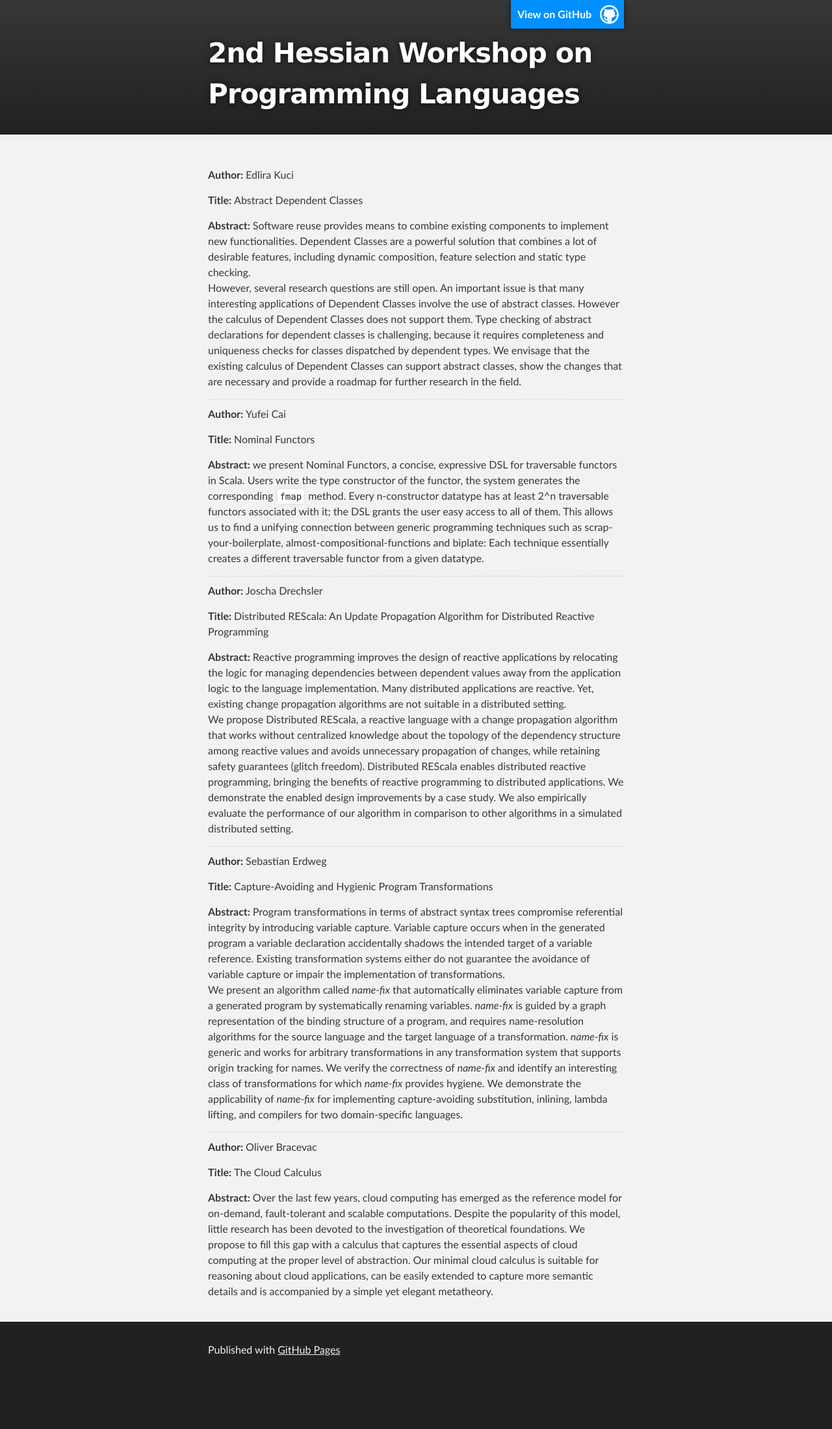
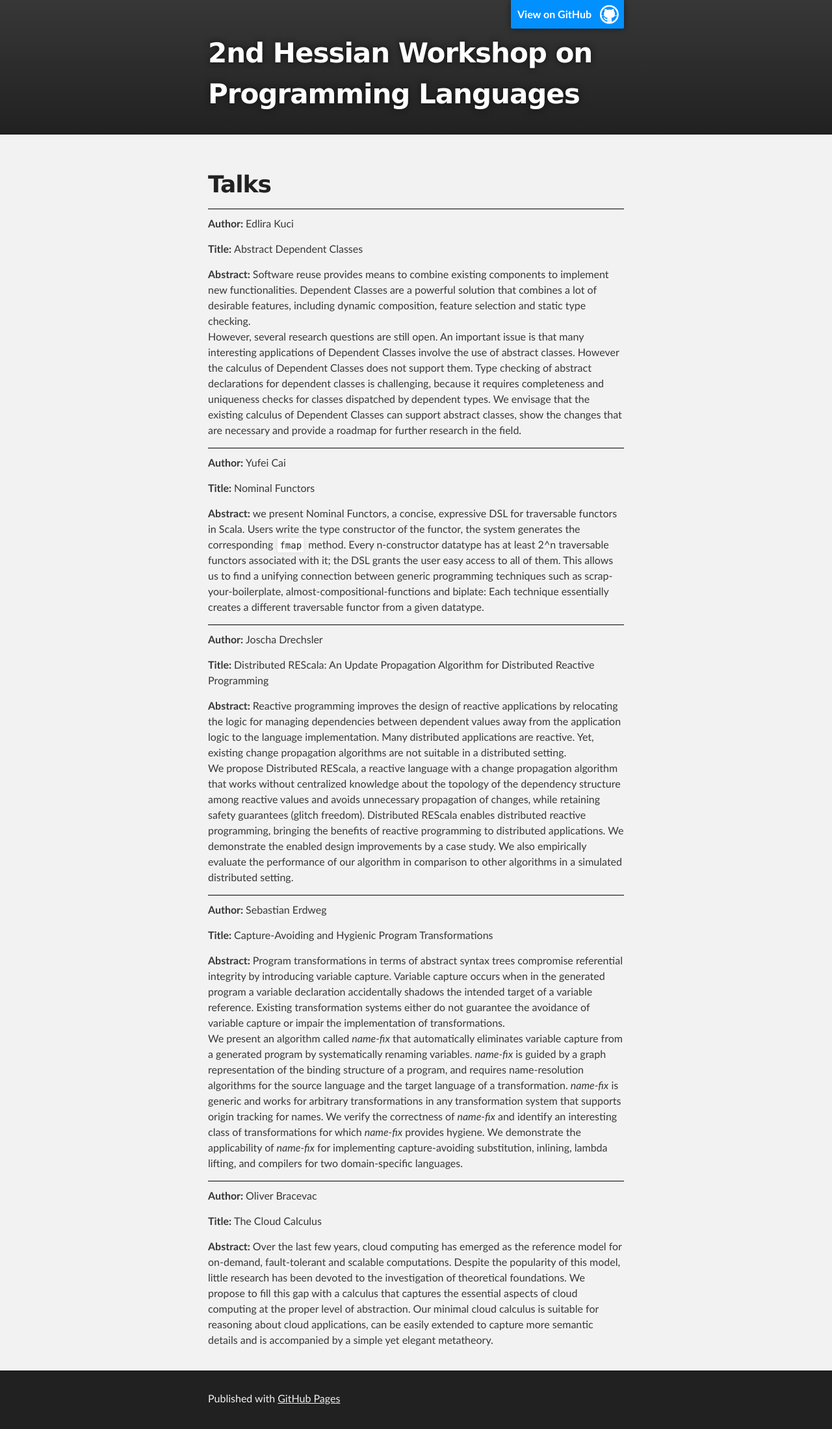
Before and after one commit to ps-mr/hesspl-2014, a Jekyll site: the page built from abstracts.md, in a window 1280 px wide. Shown: the whole page at 65% size. Built offline with Jekyll 4.4.1, drawn with Linux system fonts in a browser that asks for light colours; before the commit the page ends 2124 px from its top, so only the background shows below that.

Commit message:
Revise appearance of abstracts page

```diff
--- a/abstracts.md
+++ b/abstracts.md
@@ -1,6 +1,10 @@
 ---
 layout: index
 ---
+
+# Talks
+
+--------
 
 {: .author}
 Edlira Kuci
--- a/stylesheets/talks.css
+++ b/stylesheets/talks.css
@@ -1,8 +1,6 @@
 .author:before {
     content: "Author: ";
     font-weight: bold;
-}
-.author {
 }
 
 .title:before {
@@ -14,3 +12,9 @@
     content: "Abstract: ";
     font-weight: bold;
 }
+
+hr {
+  border: 0;
+  height: 1px;
+  background: #000;
+}
```
